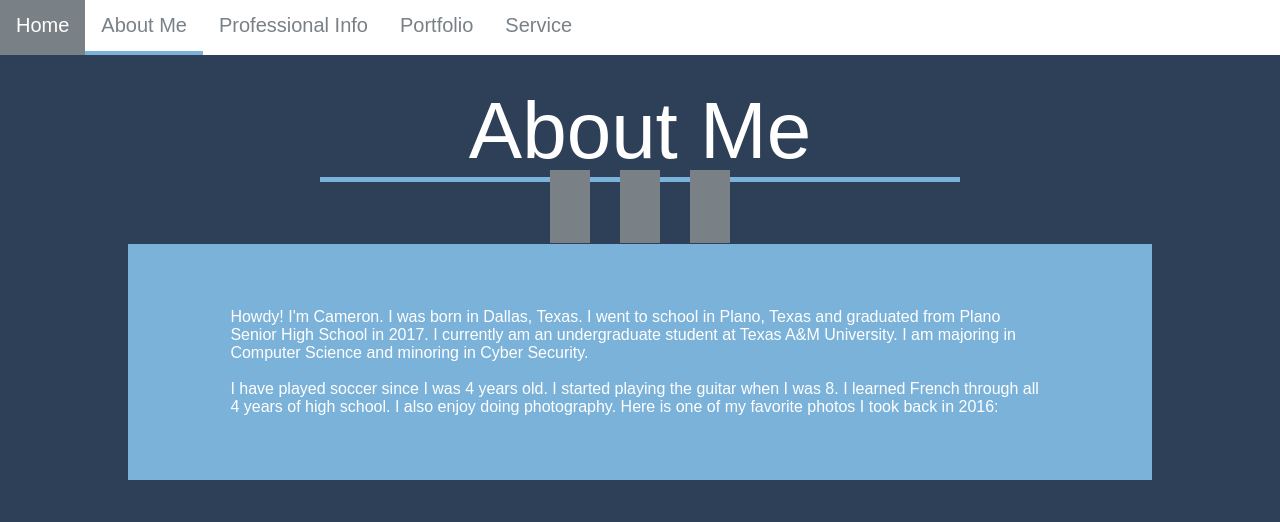
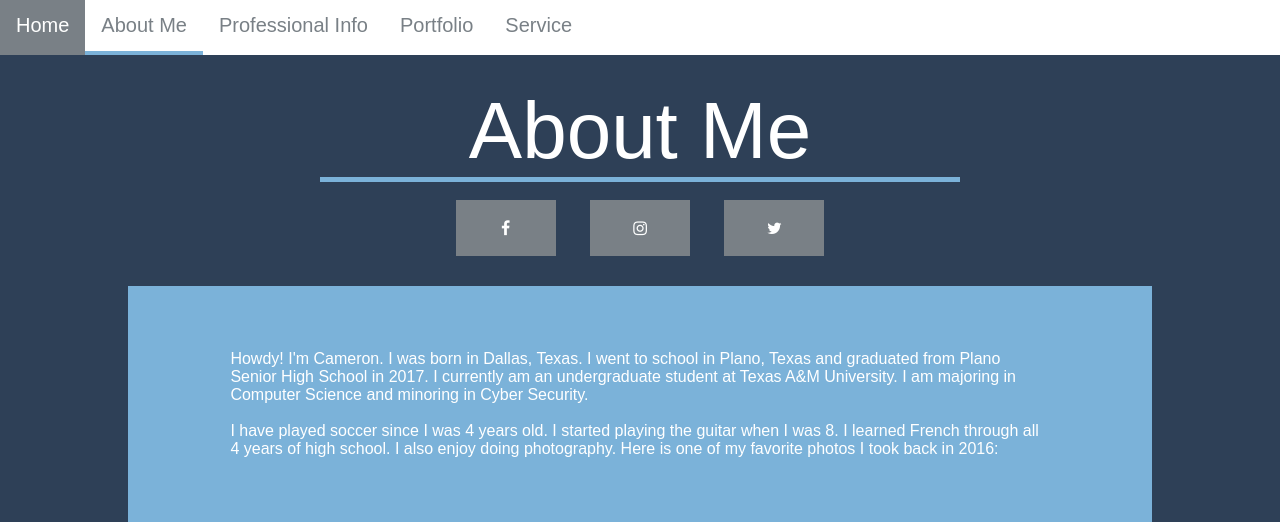
Before and after one commit to CameronBourque/CSCE-315-Website, a plain HTML site: page AboutMe.html in a window 1280 px wide. Shown: the top 522 px of the page. Drawn offline with Linux system fonts and the light colour scheme.

Commit message:
Goes with previous commit

```diff
--- a/AboutMe.html
+++ b/AboutMe.html
@@ -6,6 +6,9 @@
 	<style>
 	</style>
 	<script src="./navigation.js"></script>
+	<!--buttons---->
+    <link rel="stylesheet" href="https://cdnjs.cloudflare.com/ajax/libs/font-awesome/4.7.0/css/font-awesome.min.css">
+	<meta name="viewport" content="width=device-width, initial-scale=1.0">
 </head>
 <body>
 
```
